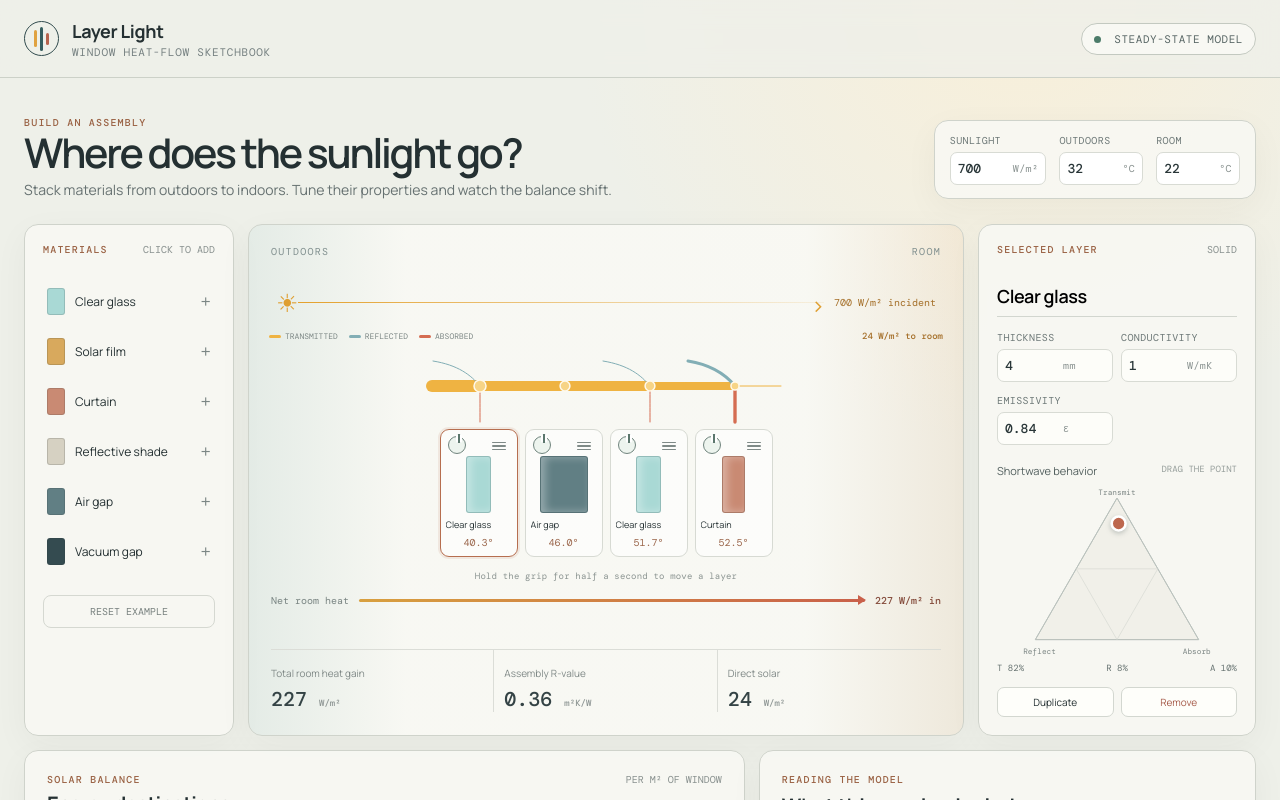
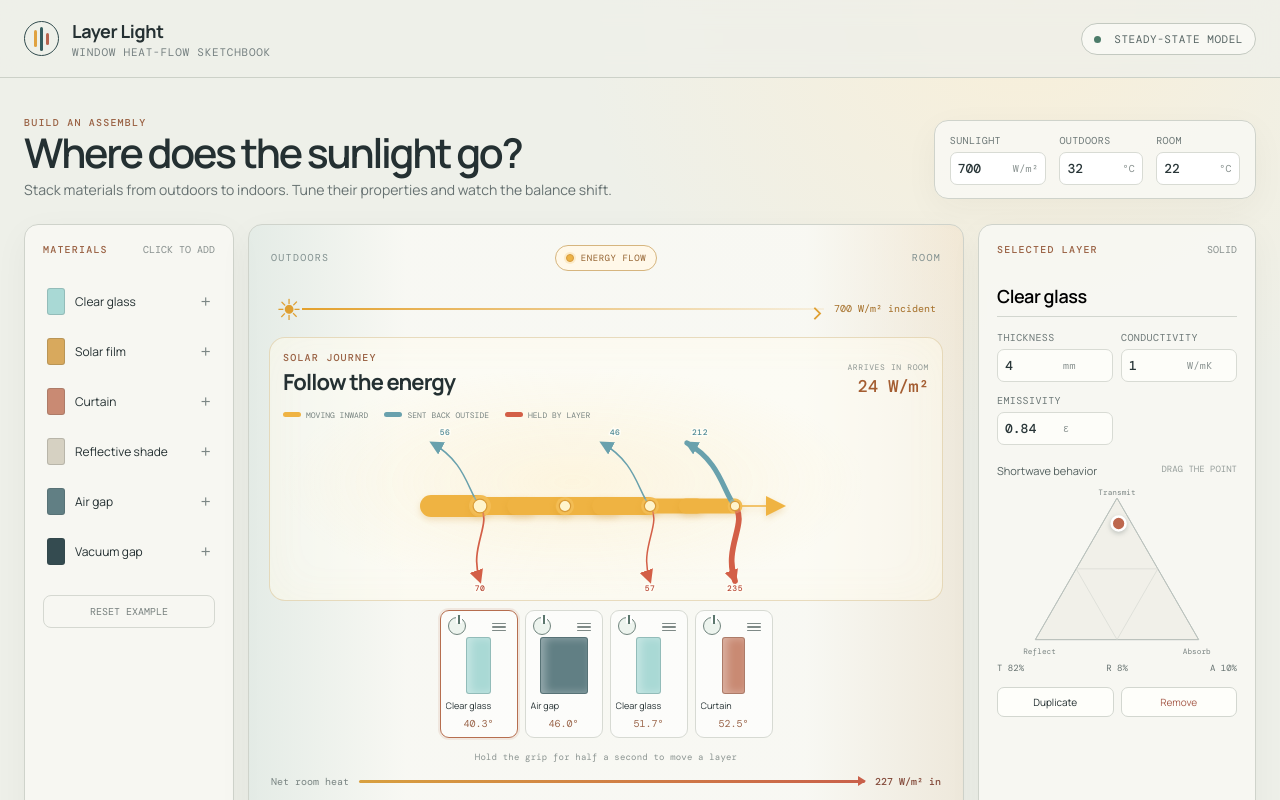
Before and after one commit to mohnjahoney/layer-light, a React (Vite) app: page / in a window 1280 px wide. Shown: the top 800 px of the page. Built offline with nearby package versions, Linux system fonts and the light colour scheme.

Commit message:
make energy flow the visual centerpiece

```diff
--- a/src/App.jsx
+++ b/src/App.jsx
@@ -79,27 +79,38 @@ function EnergyBar({ result, sunlight }) {
 }
 
 function EnergyRibbons({ layers, flows, sunlight }) {
-  const widthFor = (value, max = 12) => sunlight > 0 ? Math.max(value > 0 ? 1 : 0, max * value / sunlight) : 0
+  const widthFor = (value, max = 22) => sunlight > 0 ? Math.max(value > 0 ? 1.5 : 0, max * value / sunlight) : 0
   return (
     <div className="ribbon-viz">
       <div className="ribbon-heading">
-        <div className="ribbon-legend"><span><i className="transmitted" />Transmitted</span><span><i className="reflected" />Reflected</span><span><i className="absorbed" />Absorbed</span></div>
-        <strong>{fmt(flows.at(-1)?.transmitted ?? sunlight)} W/m² to room</strong>
+        <div><p className="eyebrow">Solar journey</p><h3>Follow the energy</h3></div>
+        <div className="ribbon-arrival"><span>arrives in room</span><strong>{fmt(flows.at(-1)?.transmitted ?? sunlight)} W/m²</strong></div>
       </div>
+      <div className="ribbon-legend"><span><i className="transmitted" />Moving inward</span><span><i className="reflected" />Sent back outside</span><span><i className="absorbed" />Held by layer</span></div>
       <div className="ribbon-track" style={{ gridTemplateColumns: `repeat(${Math.max(layers.length, 1)}, 78px)` }} aria-label="Shortwave solar energy flow through layers">
         {layers.map((layer, index) => {
           const flow = flows[index]
-          const reflectedWidth = widthFor(flow.reflected, 10)
-          const absorbedWidth = widthFor(flow.absorbed, 10)
+          const reflectedWidth = widthFor(flow.reflected, 17)
+          const absorbedWidth = widthFor(flow.absorbed, 17)
+          const markerId = `arrow-${index}-${layer.id}`
+          const isLast = index === layers.length - 1
           return (
-            <svg key={layer.id} className={`ribbon-cell ${flow.bypassed ? 'bypassed' : ''}`} viewBox="0 0 78 72" role="img" aria-label={`${layer.name}: ${fmt(flow.transmitted)} watts per square meter transmitted, ${fmt(flow.reflected)} reflected, ${fmt(flow.absorbed)} absorbed`}>
+            <svg key={layer.id} className={`ribbon-cell ${flow.bypassed ? 'bypassed' : ''}`} viewBox="0 0 78 170" role="img" aria-label={`${layer.name}: ${fmt(flow.transmitted)} watts per square meter transmitted, ${fmt(flow.reflected)} reflected, ${fmt(flow.absorbed)} absorbed`}>
               <title>{layer.name}: {fmt(flow.transmitted)} transmitted · {fmt(flow.reflected)} reflected · {fmt(flow.absorbed)} absorbed W/m²</title>
-              <path d="M-8 35 L40 35" className="ribbon transmitted" style={{ strokeWidth: widthFor(flow.incoming) }} />
-              <path d="M39 35 L86 35" className="ribbon transmitted" style={{ strokeWidth: widthFor(flow.transmitted) }} />
-              {!flow.bypassed && flow.reflected > 0 && <path d="M40 35 C31 24 18 14 -7 10" className="ribbon reflected" style={{ strokeWidth: reflectedWidth }} />}
-              {!flow.bypassed && flow.absorbed > 0 && <path d="M40 35 C40 47 40 57 40 71" className="ribbon absorbed" style={{ strokeWidth: absorbedWidth }} />}
-              <circle cx="40" cy="35" r={Math.max(2.5, widthFor(flow.incoming) / 2)} className="ribbon-junction" />
-              {flow.bypassed && <><rect x="27" y="24" width="26" height="22" rx="5" className="bypass-box" /><text x="40" y="18" textAnchor="middle">BYPASS</text></>}
+              <defs>
+                <marker id={`${markerId}-gold`} markerWidth="20" markerHeight="20" refX="16" refY="10" orient="auto" markerUnits="userSpaceOnUse"><path d="M0 0 L20 10 L0 20 Z" className="arrow-gold" /></marker>
+                <marker id={`${markerId}-blue`} markerWidth="14" markerHeight="14" refX="11" refY="7" orient="auto" markerUnits="userSpaceOnUse"><path d="M0 0 L14 7 L0 14 Z" className="arrow-blue" /></marker>
+                <marker id={`${markerId}-coral`} markerWidth="14" markerHeight="14" refX="11" refY="7" orient="auto" markerUnits="userSpaceOnUse"><path d="M0 0 L14 7 L0 14 Z" className="arrow-coral" /></marker>
+              </defs>
+              <path d="M-9 83 C7 83 25 83 40 83" className="ribbon transmitted ribbon-glow" style={{ strokeWidth: widthFor(flow.incoming) }} />
+              <path d="M39 83 C54 83 70 83 87 83" className="ribbon transmitted ribbon-glow" style={{ strokeWidth: widthFor(flow.transmitted) }} markerEnd={isLast ? `url(#${markerId}-gold)` : undefined} />
+              {!flow.bypassed && flow.reflected > 0 && <path d="M40 83 C28 69 26 39 -8 20" className="ribbon reflected" style={{ strokeWidth: reflectedWidth }} markerEnd={`url(#${markerId}-blue)`} />}
+              {!flow.bypassed && flow.absorbed > 0 && <path d="M40 83 C53 101 28 124 40 158" className="ribbon absorbed" style={{ strokeWidth: absorbedWidth }} markerEnd={`url(#${markerId}-coral)`} />}
+              <circle cx="40" cy="83" r={Math.max(5, widthFor(flow.incoming) / 2)} className="ribbon-junction-halo" />
+              <circle cx="40" cy="83" r={Math.max(3, widthFor(flow.incoming) / 3.2)} className="ribbon-junction" />
+              {!flow.bypassed && flow.reflected >= sunlight * .04 && <text x="5" y="12" textAnchor="middle" className="branch-value reflected-value">{fmt(flow.reflected)}</text>}
+              {!flow.bypassed && flow.absorbed >= sunlight * .04 && <text x="40" y="168" textAnchor="middle" className="branch-value absorbed-value">{fmt(flow.absorbed)}</text>}
+              {flow.bypassed && <><rect x="22" y="66" width="36" height="34" rx="9" className="bypass-box" /><text x="40" y="56" textAnchor="middle">BYPASS</text></>}
             </svg>
           )
         })}
@@ -112,6 +123,7 @@ export default function App() {
   const [layers, setLayers] = useState(INITIAL)
   const [selectedId, setSelectedId] = useState(INITIAL[0].id)
   const [settings, setSettings] = useState({ sunlight: 700, outdoorTemp: 32, indoorTemp: 22 })
+  const [flowVisible, setFlowVisible] = useState(true)
   const [dragUi, setDragUi] = useState({ holdingId: null, draggingId: null })
   const dragTimer = useRef(null)
   const dragState = useRef(null)
@@ -226,10 +238,10 @@ export default function App() {
             <button className="reset" onClick={() => { const fresh = [newLayer('glass'), newLayer('air'), newLayer('glass'), newLayer('curtain')]; setLayers(fresh); setSelectedId(fresh[0].id) }}>Reset example</button>
           </aside>
 
-          <section className="stack-panel card">
-            <div className="stack-labels"><span>OUTDOORS</span><span>ROOM</span></div>
+          <section className={`stack-panel card ${flowVisible ? 'flow-expanded' : 'flow-collapsed'}`}>
+            <div className="stack-labels"><span>OUTDOORS</span><button className="flow-toggle" aria-pressed={flowVisible} onClick={() => setFlowVisible((visible) => !visible)}><i /> Energy flow</button><span>ROOM</span></div>
             <div className="sun-line"><span>☀</span><i /><b>{fmt(settings.sunlight)} W/m² incident</b></div>
-            <EnergyRibbons layers={layers} flows={result.solarByLayer} sunlight={settings.sunlight} />
+            {flowVisible && <EnergyRibbons layers={layers} flows={result.solarByLayer} sunlight={settings.sunlight} />}
             <div className={`layer-stack ${dragUi.draggingId ? 'stack-is-dragging' : ''}`}>
               {layers.length === 0 && <div className="empty-state">Add a material to begin</div>}
               {layers.map((layer, index) => (
```
Also changed, not shown: src/styles.css, 1 other file (tests, documents, lock files or other folders).
